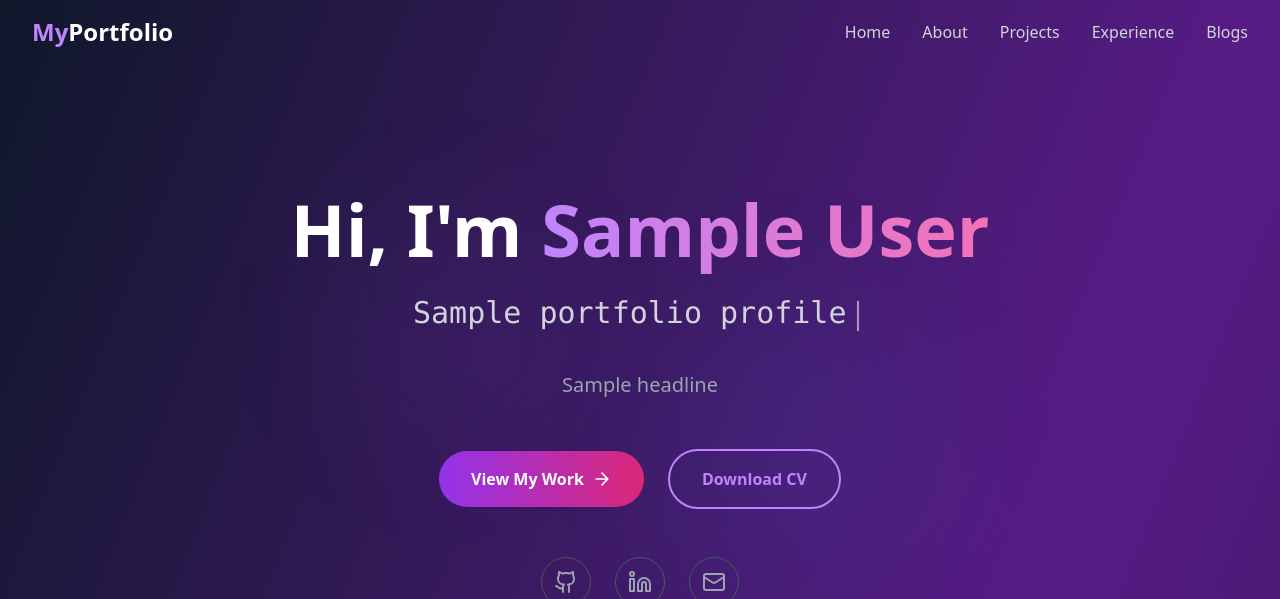
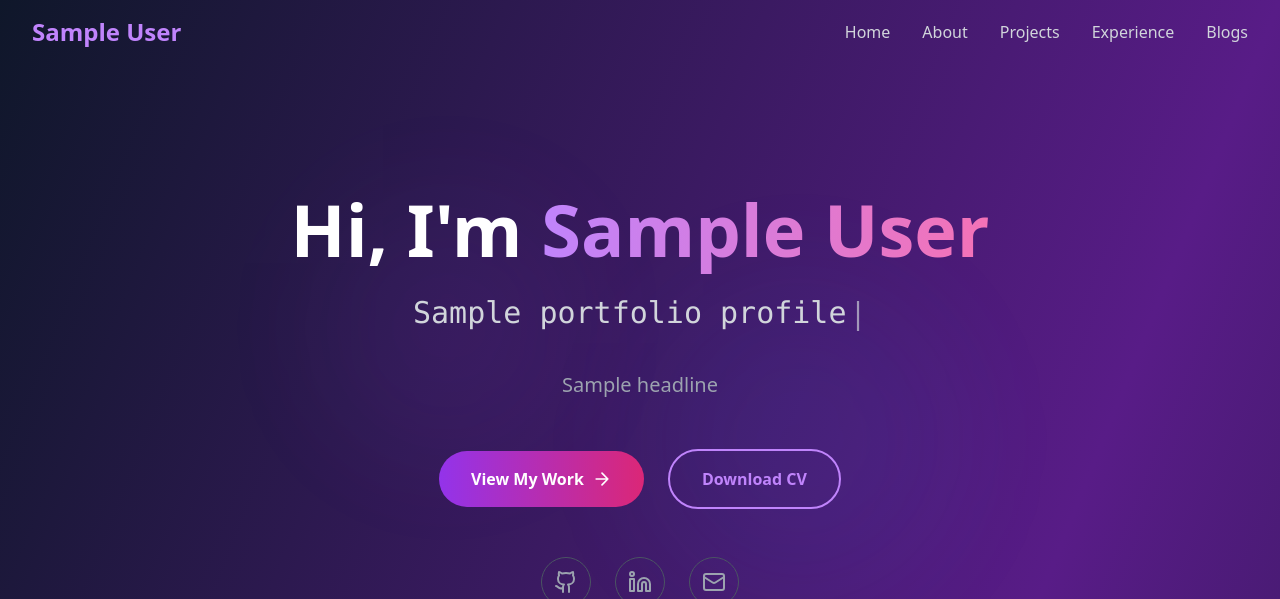
Before and after one commit to gurmessa/my-portfolio, a Django app: template core/templates/core/home.html in a window 1280 px wide. Shown: the top 599 px of the page. Run offline with Django 3.2, Linux system fonts and the light colour scheme; the template is opened without the code that fills it: most values are stand-ins (such as "Sample title", 1, 10 or a date in 2020); grey boxes labelled with a size stand in for pictures from a placeholder-image service; some libraries are stand-ins or nearby versions.

Commit message:
pass portfolio obj to all views using context processor

```diff
--- /dev/null
+++ b/core/context_processors.py
@@ -0,0 +1,6 @@
+from core.models import PortfolioProfile
+
+
+def global_object(request):
+    portfolio_profile = PortfolioProfile.get_solo()
+    return {"portfolio_profile": portfolio_profile}
--- a/core/templates/core/base.html
+++ b/core/templates/core/base.html
@@ -32,7 +32,7 @@
             <div class="max-w-7xl mx-auto px-4 sm:px-6 lg:px-8">
                 <div class="flex justify-between items-center py-4">
                 <div class="text-2xl font-bold text-white">
-                    <span class="text-purple-400">My</span>Portfolio
+                    <span class="text-purple-400">{{ portfolio_profile.full_name }}</span>
                 </div>
 
                 <!-- Desktop Navigation -->
--- a/core/views.py
+++ b/core/views.py
@@ -6,7 +6,6 @@ from projects.models import Project
 
 
 def home(request):
-    portfolio_profile = PortfolioProfile.get_solo()
     tech_stack_categories = TechStackCategory.objects.all().prefetch_related(
         "tech_stacks"
     )
@@ -21,7 +20,6 @@ def home(request):
         request,
         "core/home.html",
         {
-            "portfolio_profile": portfolio_profile,
             "tech_stack_categories": tech_stack_categories,
             "experiences_data_json": experiences_data_json,
             "projects": featured_projects,
--- a/myportfolio/settings.py
+++ b/myportfolio/settings.py
@@ -72,6 +72,7 @@ TEMPLATES = [
                 "django.template.context_processors.request",
                 "django.contrib.auth.context_processors.auth",
                 "django.contrib.messages.context_processors.messages",
+                'core.context_processors.global_object',
             ],
         },
     },
```
